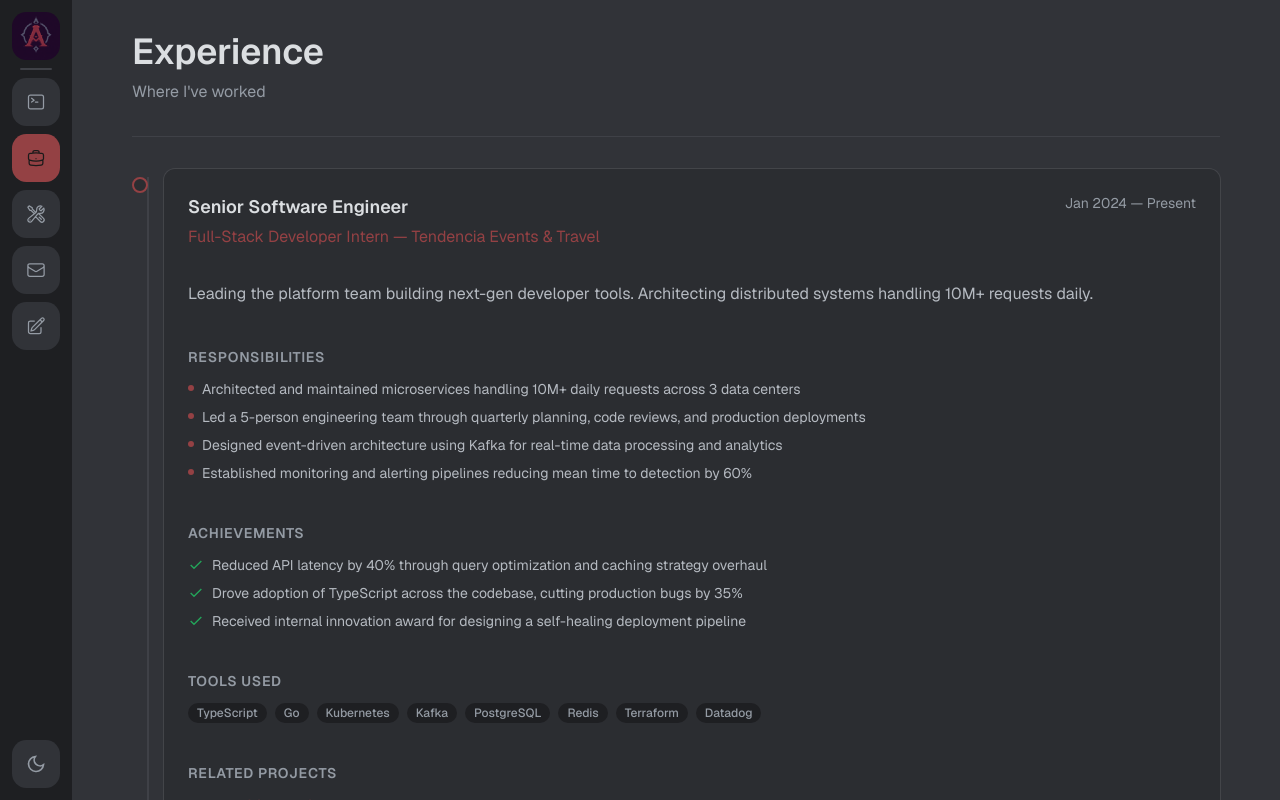
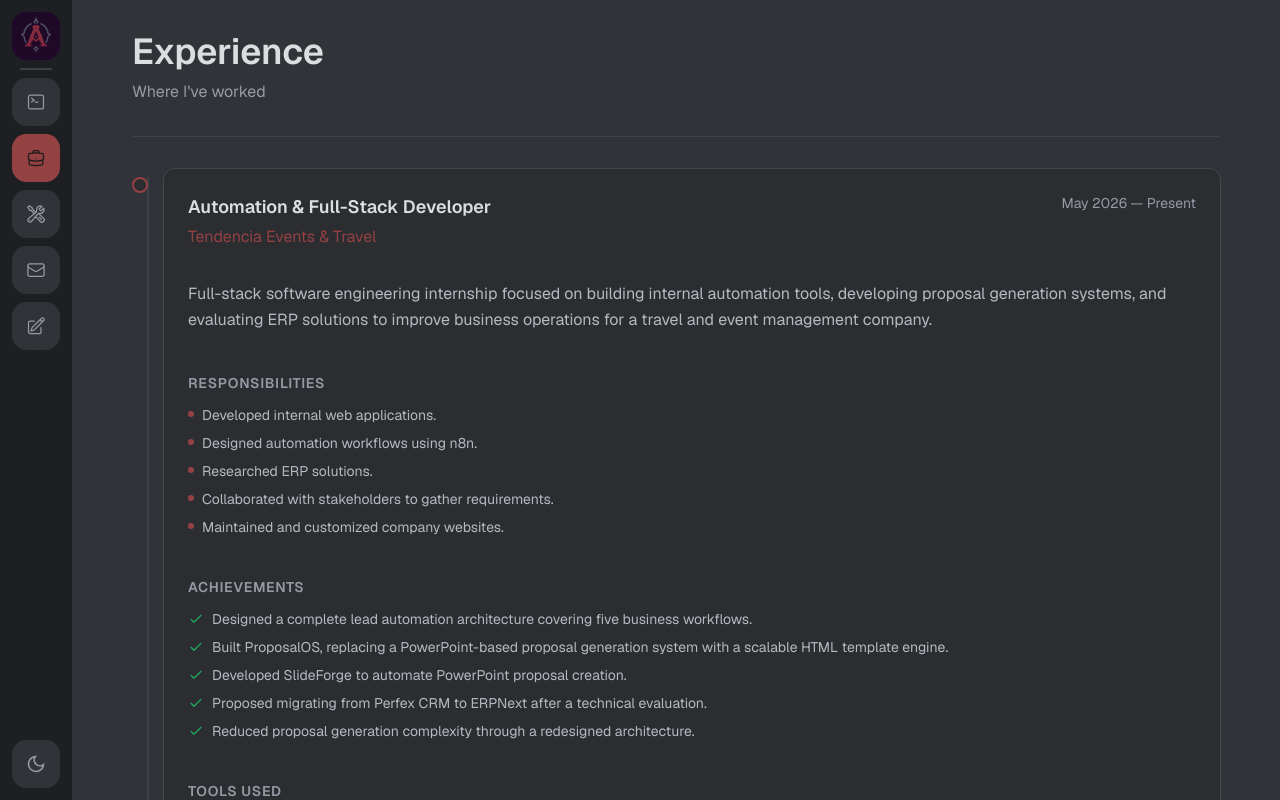
Before and after one commit to ali-r2005/portfolio, a Next.js app: page /experience in a window 1280 px wide. Built offline with nearby package versions, Linux system fonts and the light colour scheme.

Commit message:
add some of my experience and projects

```diff
--- a/src/data/experience.ts
+++ b/src/data/experience.ts
@@ -11,23 +11,26 @@ export interface Experience {
 
 export const experience: Experience[] = [
   {
-    company: "Full-Stack Developer Intern — Tendencia Events & Travel",
-    role: "Senior Software Engineer",
-    period: "Jan 2024 — Present",
+    company: "Tendencia Events & Travel",
+    role: "Automation & Full-Stack Developer",
+    period: "May 2026 — Present",
     description:
-      "Leading the platform team building next-gen developer tools. Architecting distributed systems handling 10M+ requests daily.",
+      "Full-stack software engineering internship focused on building internal automation tools, developing proposal generation systems, and evaluating ERP solutions to improve business operations for a travel and event management company.",
     responsibilities: [
-      "Architected and maintained microservices handling 10M+ daily requests across 3 data centers",
-      "Led a 5-person engineering team through quarterly planning, code reviews, and production deployments",
-      "Designed event-driven architecture using Kafka for real-time data processing and analytics",
-      "Established monitoring and alerting pipelines reducing mean time to detection by 60%",
+      "Developed internal web applications.",
+      "Designed automation workflows using n8n.",
+      "Researched ERP solutions.",
+      "Collaborated with stakeholders to gather requirements.",
+      "Maintained and customized company websites.",
     ],
     achievements: [
-      "Reduced API latency by 40% through query optimization and caching strategy overhaul",
-      "Drove adoption of TypeScript across the codebase, cutting production bugs by 35%",
-      "Received internal innovation award for designing a self-healing deployment pipeline",
+      "Designed a complete lead automation architecture covering five business workflows.",
+      "Built ProposalOS, replacing a PowerPoint-based proposal generation system with a scalable HTML template engine.",
+      "Developed SlideForge to automate PowerPoint proposal creation.",
+      "Proposed migrating from Perfex CRM to ERPNext after a technical evaluation.",
+      "Reduced proposal generation complexity through a redesigned architecture."
     ],
-    toolsUsed: ["TypeScript", "Go", "Kubernetes", "Kafka", "PostgreSQL", "Redis", "Terraform", "Datadog"],
+    toolsUsed: ["Next.js", "FastAPI", "Python", "React", "TypeScript", "n8n", "ERPNext", "Docker", "PostgreSQL", "Tailwind CSS","Git", "wordpress"],
     relatedProjects: [
       { title: "ProposalOS", slug: "proposal-os" },
       { title: "Sales Automation Platform", slug: "sales-automation-platform" },
--- a/src/data/projects.ts
+++ b/src/data/projects.ts
@@ -13,163 +13,86 @@ export interface Project {
 
 export const projects: Project[] = [
   {
-    title: "Synth",
-    slug: "synth",
-    description: "Real-time collaborative code editor with AI-powered pair programming, built on CRDTs. Supports 50+ languages with instant sync.",
-    tech: ["TypeScript", "React", "Node.js", "CRDT", "WebSocket"],
-    image: null,
-    github: "https://github.com/user/synth",
-    live: "https://synth.dev",
-    overview:
-      "Synth is a next-generation collaborative code editor that brings AI-powered pair programming to your browser. Built on Conflict-free Replicated Data Types (CRDTs), it enables real-time multi-user editing with zero conflicts.",
-    features: [
-      "Real-time multi-user collaboration with cursor awareness",
-      "AI-powered code completions and refactoring suggestions",
-      "Support for 50+ programming languages with syntax highlighting",
-      "Built-in terminal and debugger integration",
-      "VS Code extension compatibility",
-    ],
-    architecture:
-      "The frontend is a React SPA that communicates via WebSocket to a Node.js backend cluster. Document state is managed with CRDTs (based on Yjs), enabling offline edits and seamless merge. The AI layer runs on a separate gRPC service with GPU-accelerated models.",
-  },
-  {
-    title: "Pulse",
-    slug: "pulse",
-    description: "Open-source monitoring dashboard for distributed systems. Tracks metrics, logs, and traces with real-time alerting.",
-    tech: ["Go", "React", "Prometheus", "Grafana", "Docker"],
-    image: null,
-    github: "https://github.com/user/pulse",
-    live: null,
-    overview:
-      "Pulse is an open-source observability platform that unifies metrics, logs, and traces into a single dashboard. Built for teams running microservices, it provides real-time visibility and intelligent alerting.",
-    features: [
-      "Unified dashboard for metrics, logs, and traces",
-      "Custom alerting rules with Slack, PagerDuty, and email integrations",
-      "Service map visualization showing inter-service dependencies",
-      "Historical data retention with configurable downsampling",
-      "Multi-cluster support with single-pane-of-glass view",
-    ],
-    architecture:
-      "The backend is written in Go, ingesting data via Prometheus metrics and OpenTelemetry traces. Data is stored in a timeseries database with a separate log index. The React frontend queries a GraphQL gateway that fans out to the storage backends.",
-  },
-  {
-    title: "Echo",
-    slug: "echo",
-    description: "Privacy-first messaging platform with end-to-end encryption. Features ephemeral messages, voice channels, and file sharing.",
-    tech: ["Rust", "WebAssembly", "React", "Signal Protocol"],
-    image: null,
-    github: "https://github.com/user/echo",
-    live: "https://echo.chat",
-    overview:
-      "Echo is a privacy-first messaging platform that puts user security first. All messages are end-to-end encrypted using the Signal Protocol, and the entire client-side crypto runs in WebAssembly for performance.",
-    features: [
-      "End-to-end encryption using the Signal Protocol",
-      "Ephemeral messages with self-destruct timers",
-      "Voice channels with low-latency WebRTC streaming",
-      "End-to-end encrypted file sharing up to 100MB",
-      "Open-source and auditable by the community",
-    ],
-    architecture:
-      "The Rust crypto engine is compiled to WebAssembly and runs entirely client-side. The server is a lightweight relay written in Rust using Actix, with no access to message content. Metadata is minimized and stored encrypted at rest.",
-  },
-  {
-    title: "Nexus",
-    slug: "nexus",
-    description: "CLI tool for scaffolding microservices with built-in observability, health checks, and service discovery.",
-    tech: ["Go", "gRPC", "Docker", "Kubernetes"],
-    image: null,
-    github: "https://github.com/user/nexus",
-    live: null,
-    overview:
-      "Nexus is a CLI scaffolding tool that generates production-ready microservice templates with built-in observability, health checks, and service discovery. It follows best practices out of the box.",
-    features: [
-      "Project scaffolding with customizable templates",
-      "Built-in health check endpoints and readiness probes",
-      "Service discovery via Consul or Kubernetes DNS",
-      "OpenTelemetry instrumentation auto-configured",
-      "Docker Compose and Helm chart generation",
-    ],
-    architecture:
-      "Nexus is a single Go binary that generates project structures from YAML configuration files. Templates support Go, TypeScript, and Rust runtimes. Generated services include gRPC endpoints, Prometheus metrics, and structured logging via slog.",
-  },
-  {
     title: "ProposalOS",
     slug: "proposal-os",
-    description: "End-to-end proposal management platform for enterprise sales teams. Streamlines creation, approval workflows, and client collaboration.",
-    tech: ["Next.js", "TypeScript", "PostgreSQL", "Prisma", "Tailwind CSS", "Stripe"],
-    image: null,
-    github: "https://github.com/user/proposal-os",
-    live: "https://proposalos.io",
+    description:
+      "A template-driven proposal generation platform that renders dynamic HTML proposals for travel and event agencies, replacing traditional PowerPoint-based workflows.",
+    tech: ["Next.js", "React", "TypeScript", "Tailwind CSS", "HTML", "CSS"],
+    image: "/Proposal-os.png",
+    github: "",
+    live: null,
+
     overview:
-      "ProposalOS is an enterprise proposal management platform that digitises the entire proposal lifecycle — from template creation and approval workflows to client collaboration and e-signatures.",
+      "ProposalOS is a web application designed to simplify commercial proposal creation. Instead of generating PowerPoint files, it renders reusable HTML templates that can be customized dynamically and exported for clients. The project was created after identifying the limitations of manipulating PPTX files programmatically.",
+
     features: [
-      "Drag-and-drop proposal builder with reusable templates",
-      "Multi-stage approval workflows with role-based permissions",
-      "Real-time client collaboration with comments and annotations",
-      "E-signature integration via DocuSign and native signing",
-      "Analytics dashboard tracking proposal win rates and cycle times",
+      "Reusable proposal templates",
+      "Dynamic content rendering",
+      "Component-based layouts",
+      "Responsive proposal previews",
+      "HTML template system",
+      "Scalable architecture for future AI integration",
     ],
+
     architecture:
-      "Built with Next.js and Prisma ORM on PostgreSQL. The document editor uses a custom block-based editor built on TipTap. File storage is handled via S3-compatible storage. Background jobs for PDF generation run on BullMQ with Redis.",
+      "Frontend built with Next.js renders reusable HTML templates. Dynamic proposal data is injected into components before rendering, allowing proposals to be customized without modifying the underlying layout.",
   },
   {
     title: "Sales Automation Platform",
     slug: "sales-automation-platform",
-    description: "AI-driven sales automation platform that scores leads, automates follow-ups, and forecasts revenue with machine learning.",
-    tech: ["Python", "FastAPI", "React", "PostgreSQL", "Redis", "Docker", "scikit-learn"],
-    image: null,
-    github: "https://github.com/user/sales-automation",
+    description:
+      "Designed an end-to-end sales automation architecture using n8n to automate lead acquisition, qualification, follow-up, notifications, and proposal generation.",
+
+    tech: ["n8n", "REST API", "Webhooks", "AI", "CRM"],
+
+    image: "/diagram.jpg",
+
+    github: "",
+
     live: null,
+
     overview:
-      "An AI-powered sales automation platform that helps B2B teams prioritise leads, automate outreach sequences, and predict revenue with ML-driven forecasting.",
+      "Designed a workflow-based automation platform that manages the entire customer journey from lead acquisition to quotation generation. The architecture integrates multiple lead sources, CRM synchronization, automated scoring, follow-up campaigns, and KPI tracking.",
+
     features: [
-      "Lead scoring using gradient-boosted decision trees",
-      "Automated email and LinkedIn outreach sequences",
-      "Revenue forecasting with time-series models",
-      "CRM integrations (Salesforce, HubSpot, Pipedrive)",
-      "Real-time sales activity feed and pipeline analytics",
+      "Multi-channel lead capture",
+      "Automatic lead scoring",
+      "CRM synchronization",
+      "WhatsApp & Email follow-up",
+      "Hot lead notifications",
+      "Quotation generation workflow",
+      "Sales KPI dashboard",
     ],
+
     architecture:
-      "FastAPI backend serving a React SPA. ML models are trained on historical CRM data using scikit-learn and served via a dedicated model-serving microservice. Celery workers handle async tasks like email dispatch and lead enrichment.",
+      "Five interconnected n8n workflows process incoming leads, calculate lead scores, automate communications, notify sales teams, and trigger proposal generation while updating the CRM.",
   },
   {
     title: "SlideForge",
-    slug: "slide-forge",
-    description: "AI-powered presentation builder that generates slide decks from natural language prompts with custom branding.",
-    tech: ["Next.js", "TypeScript", "OpenAI API", "Puppeteer", "Tailwind CSS", "PostgreSQL"],
-    image: null,
-    github: "https://github.com/user/slide-forge",
-    live: "https://slideforge.app",
+    slug: "slideforge",
+
+    description:
+      "A FastAPI service for generating commercial PowerPoint proposals dynamically using PPTX templates.",
+
+    tech: ["FastAPI", "Python", "python-pptx"],
+
+    image: "/projects/slideforge.png",
+
+    github: "",
+
+    live: null,
+
     overview:
-      "SlideForge is an AI-powered presentation tool that generates complete slide decks from simple natural language prompts. Users can apply custom brand themes and export to PPTX or PDF.",
+      "SlideForge was developed to automate proposal generation by editing PowerPoint templates programmatically. During development, limitations in PPTX manipulation led to a complete redesign of the proposal generation architecture.",
+
     features: [
-      "Generate full slide decks from a single sentence prompt",
-      "Custom brand themes (colors, fonts, logos)",
-      "Export to PPTX, PDF, and Google Slides formats",
-      "AI-powered image generation for slide visuals",
-      "Team collaboration with shared template libraries",
+      "Dynamic PPTX generation",
+      "Template manipulation",
+      "Automated proposal creation",
+      "Backend API",
     ],
+
     architecture:
-      "Next.js frontend with serverless API routes for OpenAI prompt processing. Deck rendering runs on Puppeteer in headless Chrome for pixel-perfect output. Generated decks are stored in S3 and metadata in PostgreSQL.",
+      "FastAPI receives proposal data and modifies PowerPoint templates before exporting finished presentations.",
   },
-  {
-    title: "ERPNext Migration",
-    slug: "erpnext-migration",
-    description: "Large-scale data migration project moving 10+ years of legacy ERP data to ERPNext with zero downtime and data integrity validation.",
-    tech: ["Python", "ERPNext", "MariaDB", "Docker", "Apache Airflow", "PostgreSQL"],
-    image: null,
-    github: "https://github.com/user/erpnext-migration",
-    live: null,
-    overview:
-      "A large-scale data migration project that moved 10+ years of legacy ERP data from a proprietary system to ERPNext. The migration ran with zero downtime and included automated data integrity validation.",
-    features: [
-      "ETL pipelines migrating 500K+ records across 20+ entities",
-      "Zero-downtime migration strategy with dual-write phase",
-      "Automated data integrity checks and reconciliation reports",
-      "Custom ERPNext modules for legacy-specific business logic",
-      "Rollback capability with full audit trail",
-    ],
-    architecture:
-      "Python ETL pipelines orchestrated with Apache Airflow. Data is extracted via ODBC from the legacy system, transformed with Pandas, and loaded into ERPNext's MariaDB via the Frappe ORM. A validation layer runs checksum comparisons and business rule assertions post-migration.",
-  },
-]
+];
```
Also changed, not shown: public/Proposal-os.png (added), public/diagram.jpg (added).
